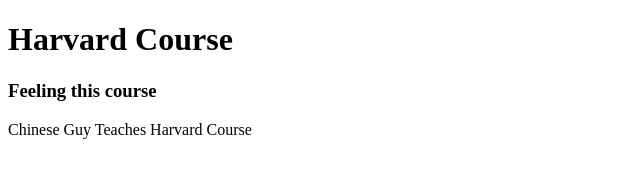
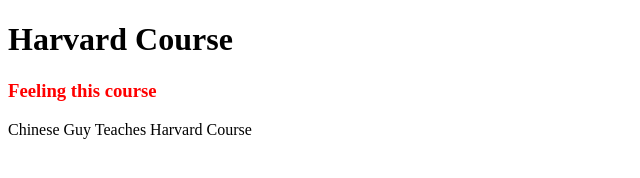
Before and after one commit to Timmotal/hao, a plain HTML site: page index.html in a window 1280 px wide. Shown: the whole page, without its empty margins (0-640 px from the left). Drawn offline with Linux system fonts and the light colour scheme.

Commit message:
add color to h3

```diff
--- a/index.html
+++ b/index.html
@@ -9,7 +9,7 @@
 </head>
 <body>
     <h1>Harvard Course</h1>
-    <h3> Feeling this course</h3>
+    <h3 style="color: red;"> Feeling this course</h3>
     <p>Chinese Guy Teaches Harvard Course</p>
 </body>
 </html>
```
